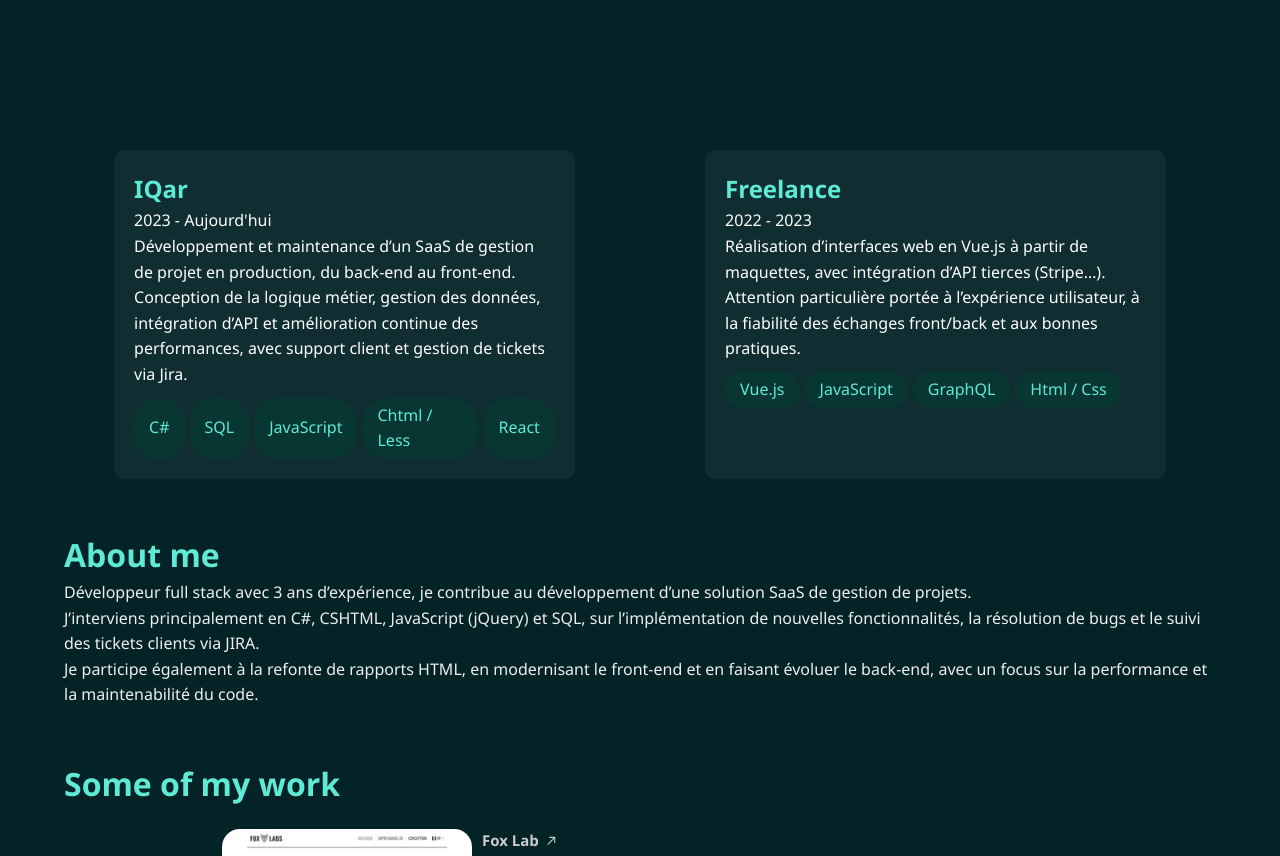
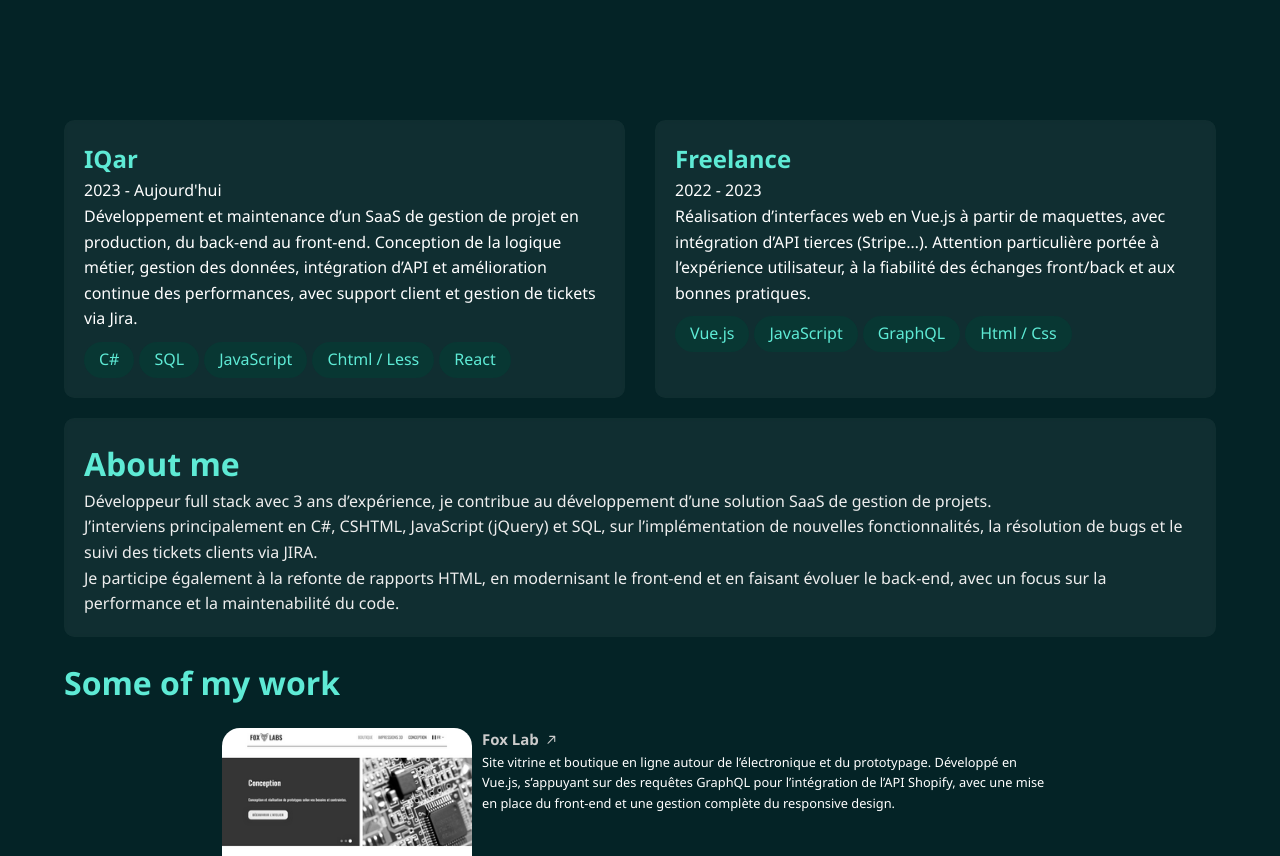
Before and after one commit to LaverreLogan/Portfolio_2026, a Vue app: page / in a window 1280 px wide. Shown: the part 700-1556 px from the top of the page. Built offline with nearby package versions, Linux system fonts and the light colour scheme.

Commit message:
fix: ajustements page about et experiences

```diff
--- a/src/components/sections/About.vue
+++ b/src/components/sections/About.vue
@@ -24,10 +24,14 @@
 
 <style lang="less" scoped>
 .about {
-    margin: 50px auto;
-    gap: 20px;
-
+    margin: 20px auto;
     .about-me {
+        max-width: 1400px;
+        gap: 20px;
+        background: rgba(255, 255, 255, 0.05);
+        backdrop-filter: blur(2px);
+        padding: 20px;
+        border-radius: 10px;
         align-self: center;
 
         p {
--- a/src/components/sections/Experiences.vue
+++ b/src/components/sections/Experiences.vue
@@ -44,8 +44,8 @@
 <style lang="less" scoped>
 .skills-container {
     display: flex;
-    justify-content: space-around;
-    margin: 50px auto;
+    justify-content: space-between;
+    margin: 20px auto;
     gap: 30px;
     color: #fff;
 
@@ -54,7 +54,8 @@
         backdrop-filter: blur(2px);
         padding: 20px;
         border-radius: 10px;
-        width: 40%;
+        width: 50%;
+        gap: 20px;
         .content {
             margin-bottom: 10px;
         }
```
